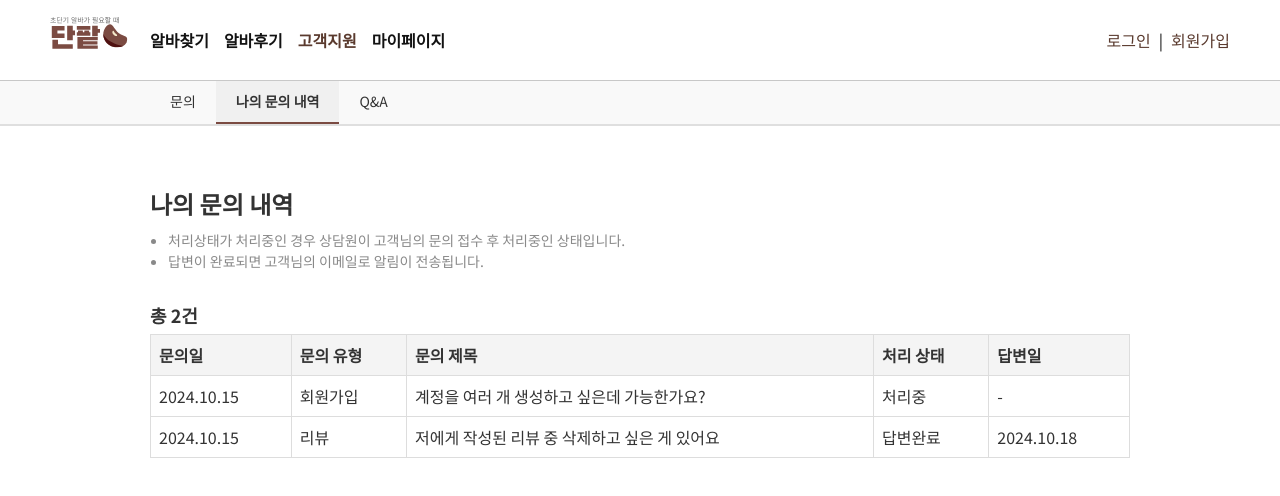
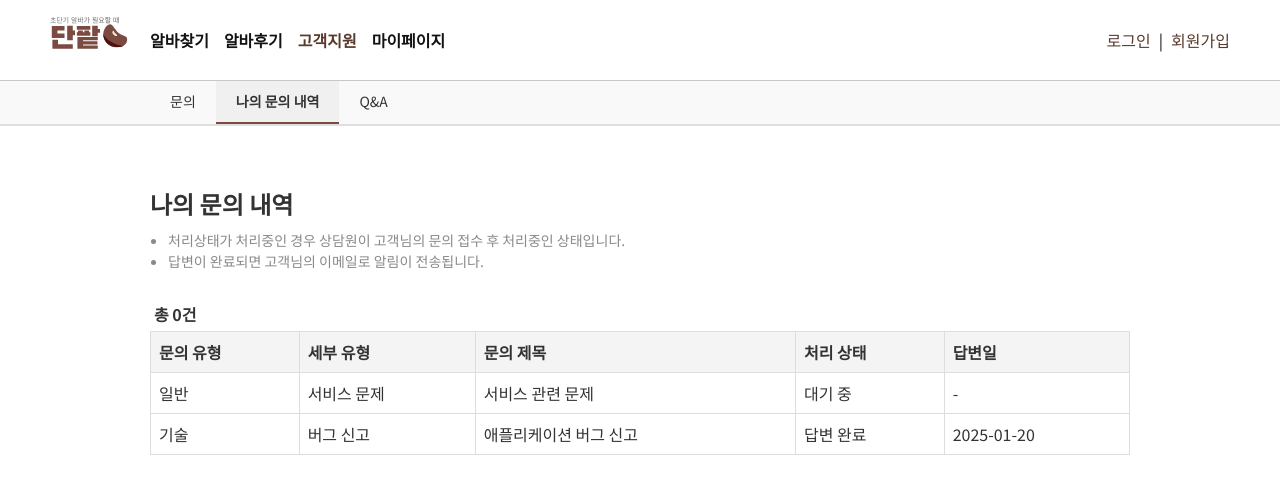
Before and after one commit to danpatime/FrontEnd, a React (Create React App) app: page /support in a window 1280 px wide. Both pictures are taken after a click on the element "나의 문의 내역". Shown: the top 496 px of the page. Built offline with nearby package versions, Linux system fonts and the light colour scheme.

Commit message:
feat: 나의 문의 내역 API 연결

```diff
--- a/src/components/common/AccordionTable.jsx
+++ b/src/components/common/AccordionTable.jsx
@@ -6,7 +6,7 @@ const AccordionTable = ({ data }) => {
 
   const toggleAccordion = (index) => {
     const selectedItem = data[index];
-    if (!selectedItem.response) {
+    if (!selectedItem.answerDate) {
       // 답변이 없는 경우 alert 창 표시
       alert('문의 답변은 2-3일 정도 소요됩니다. 조금만 기다려 주세요!');
       return;
@@ -15,13 +15,23 @@ const AccordionTable = ({ data }) => {
     setOpenIndex(openIndex === index ? null : index);
   };
 
+  const formatDate = (date) => {
+    if (!date) return '-';
+    const d = new Date(date);
+    const year = d.getFullYear();
+    const month = String(d.getMonth() + 1).padStart(2, '0');
+    const day = String(d.getDate()).padStart(2, '0');
+
+    return `${year}-${month}-${day}`;
+  };
+
   return (
     <TableContainer>
       <Table>
         <thead>
           <tr>
-            <th>문의일</th>
             <th>문의 유형</th>
+            <th>세부 유형</th>
             <th>문의 제목</th>
             <th>처리 상태</th>
             <th>답변일</th>
@@ -31,16 +41,16 @@ const AccordionTable = ({ data }) => {
           {data.map((item, index) => (
             <React.Fragment key={index}>
               <tr onClick={() => toggleAccordion(index)}>
-                <td>{item.date}</td>
-                <td>{item.type}</td>
+                <td>{item.inquiryType}</td>
+                <td>{item.subInquiryType}</td>
                 <td>{item.title}</td>
-                <td>{item.status}</td>
-                <td>{item.answerDate !== '-' ? item.answerDate : '-'}</td>
+                <td>{item.inquiryStatus}</td>
+                <td>{formatDate(item.answerDate)}</td>
               </tr>
               {openIndex === index && (
                 <tr>
                   <td colSpan="5">
-                    <AccordionContent>{item.response}</AccordionContent>
+                    <AccordionContent>{item.content}</AccordionContent>
                   </td>
                 </tr>
               )}
--- a/src/pages/Support/MyInquiryPage.jsx
+++ b/src/pages/Support/MyInquiryPage.jsx
@@ -1,29 +1,56 @@
 import React from 'react';
+import { useState, useEffect } from 'react';
+import request from '../../api/request.ts';
 import styled from 'styled-components';
 import AccordionTable from '../../components/common/AccordionTable';
 
-// 테스트 데이터
-const testData = [
-  {
-    date: '2024.10.15',
-    type: '회원가입',
-    title: '계정을 여러 개 생성하고 싶은데 가능한가요?',
-    status: '처리중',
-    answerDate: '-',
-    response: null, // 답변 없음
-  },
-  {
-    date: '2024.10.15',
-    type: '리뷰',
-    title: '저에게 작성된 리뷰 중 삭제하고 싶은 게 있어요',
-    status: '답변완료',
-    answerDate: '2024.10.18',
-    response: '문의해주신 리뷰 삭제 요청은 처리 완료되었습니다. 추가 문의 사항이 있으시면 말씀해주세요.',
-  },
-];
-
 
 const MyInquiries = () => {
+  const [inquiriesData, setInquiriesData] = useState([]);
+
+  const testInquiriesData = [
+    {
+      inquiryId: 1,
+      inquiryType: "일반",
+      subInquiryType: "서비스 문제",
+      title: "서비스 관련 문제",
+      content: "서비스 기능에 문제가 발생했습니다.",
+      inquiryStatus: "대기 중",
+      answerDate: null,
+      createdBy: 123,
+    },
+    {
+      inquiryId: 2,
+      inquiryType: "기술",
+      subInquiryType: "버그 신고",
+      title: "애플리케이션 버그 신고",
+      content: "애플리케이션에서 치명적인 버그를 발견했습니다.",
+      inquiryStatus: "답변 완료",
+      answerDate: "2025-01-20T10:00:00",
+      createdBy: 123,
+    },
+  ];
+
+  useEffect(() => {
+    const fetchInquiriesData = async () => {
+      try {
+        const user = JSON.parse(localStorage.getItem('user'));
+        if (user && user.id) {
+          const accountId = user.id;
+          const response = await request.get(`/api/v1/support/my-inquiries?accountId=${accountId}`);
+
+          setInquiriesData(response.data);
+        }
+      } catch (error) {
+        console.error('문의 내역 조회에 실패했습니다.', error);
+      }
+    };
+
+    fetchInquiriesData();
+  }, []);
+
+  const inquiriesCount = Array.isArray(inquiriesData) ? inquiriesData.length : 0;
+
   return (
     <Container>
       <Title>나의 문의 내역</Title>
@@ -35,8 +62,12 @@ const MyInquiries = () => {
       </Description>
 
       <div id="inquiry-list">
-        <h3>총 {testData.length}건</h3>
-        <AccordionTable data={testData} />
+        <h3>총 {inquiriesCount}건</h3>
+        {inquiriesCount === 1 ? (
+          <p>조회된 문의 내역이 없습니다.</p>
+        ) : (
+          <AccordionTable data={testInquiriesData} />
+        )}
       </div>
     </Container>
   );
@@ -46,10 +77,6 @@ export default MyInquiries;
 
 const Container = styled.div`
   padding-top: 40px;
-<<<<<<< HEAD
-=======
-
->>>>>>> develop
   h3 {
     font-size: 16px;
     padding-left: 4px;
```
